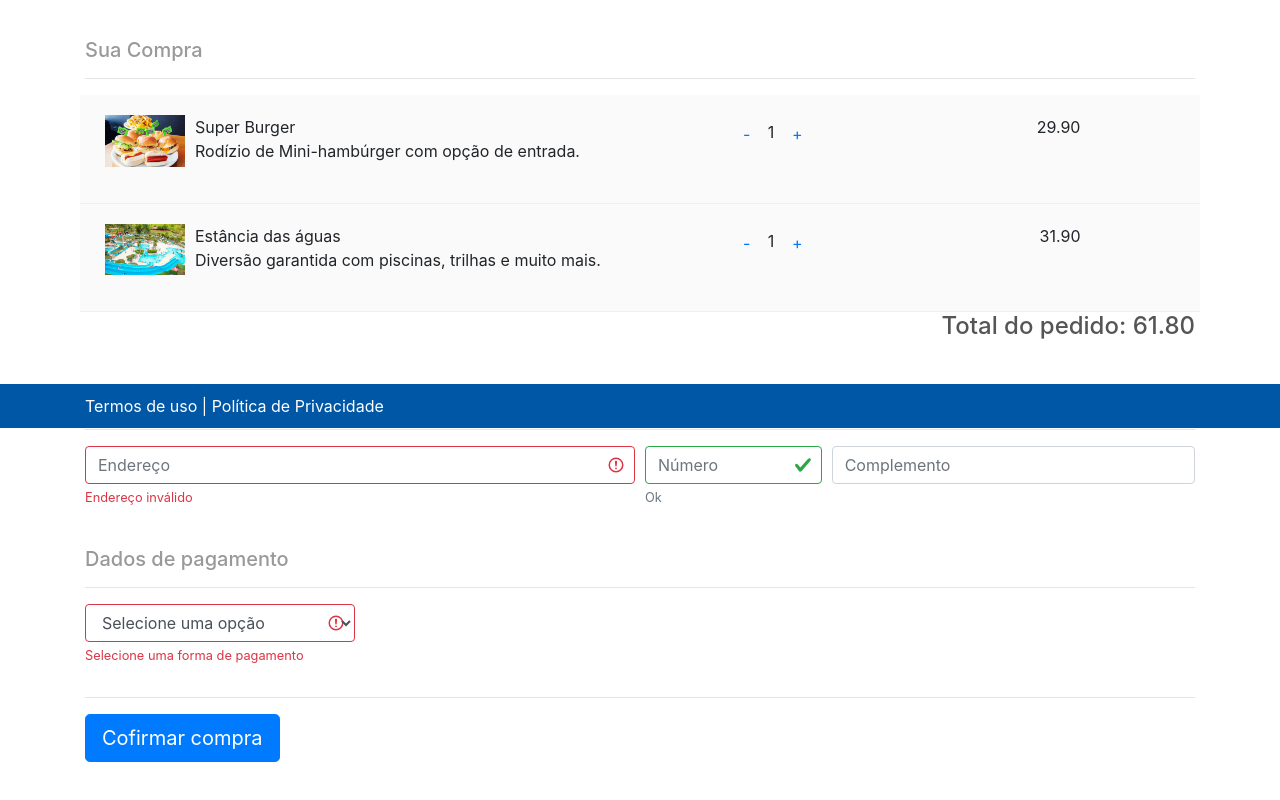
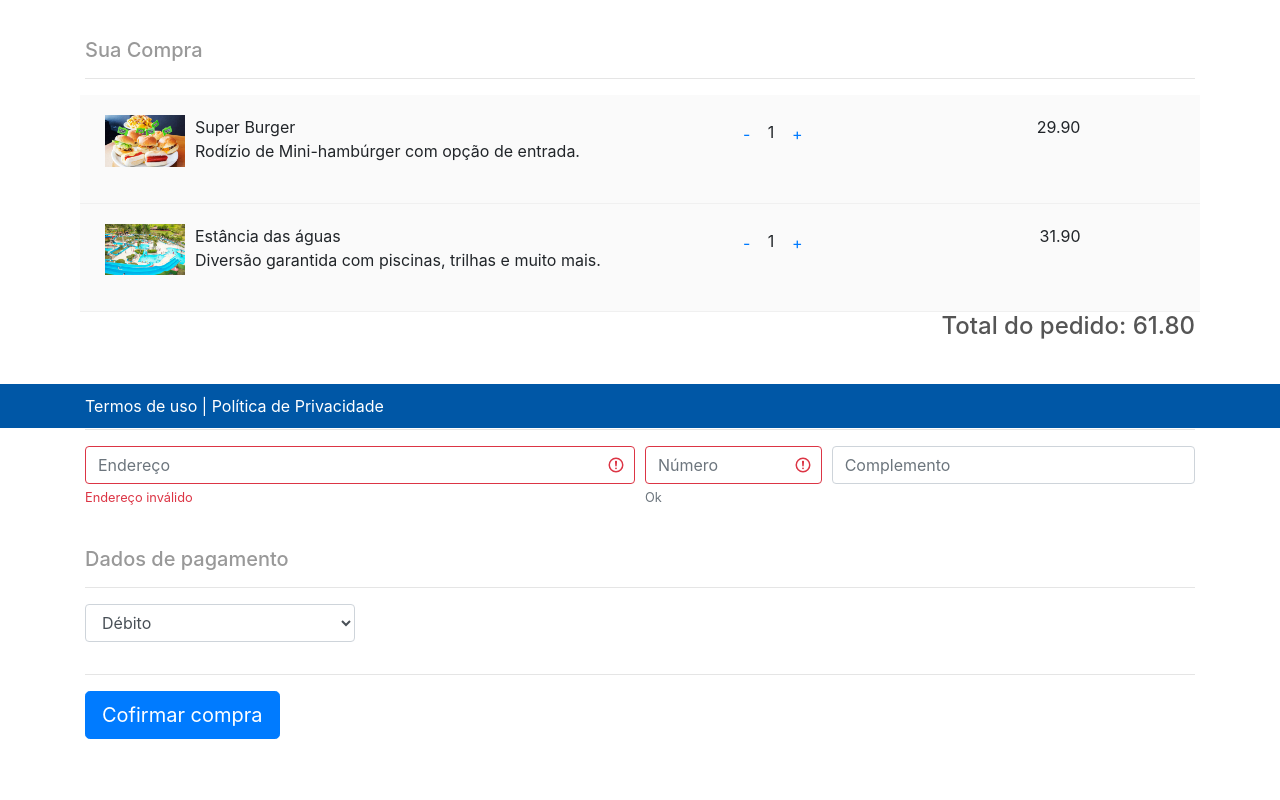
Before and after one commit to goncalveshigino/passaro_urbano, an Angular app: page /ordem-compra in a window 1280 px wide. Shown: the part 372-1172 px from the top of the page. Built offline with nearby package versions, Linux system fonts and the light colour scheme.

Commit message:
feita com sucess0

```diff
--- a/src/app/ordem-compra/ordem-compra.component.html
+++ b/src/app/ordem-compra/ordem-compra.component.html
@@ -65,18 +65,18 @@
             <div class="form-row">
 
                 <div class="form-group col-md-6">
-                    <input type="text" class="form-control is-invalid" placeholder="Endereço" autocomplete="off" minlength="5" required [value]="address" #inputEndereco (input)="atualizaEndereco(inputEndereco.value)">
+                    <input type="text" class="form-control {{ addressValid ? 'is-valid':'is-invalid'}}" placeholder="Endereço" autocomplete="off" minlength="5" required [value]="address" #inputEndereco (input)="atualizaEndereco(inputEndereco.value)">
                     <div class="invalid-feedback">Endereço inválido</div>
                 </div>
 
                 <div class="form-group col-md-2">
-                    <input type="text" class="form-control is-valid" placeholder="Número" autocomplete="off" minlength="1" required [value]="number" #inputNumero (input)="atualizaNumero(inputNumero.value)">
+                    <input type="text" class="form-control {{ numberValid ? 'is-valid':'is-invalid'}}" placeholder="Número " autocomplete="off " minlength="1 " required [value]="number " #inputNumero (input)="atualizaNumero(inputNumero.value) ">
 
-                    <small class="form-text text-muted">Ok</small>
+                    <small class="form-text text-muted ">Ok</small>
                 </div>
 
-                <div class="form-group col-md-4">
-                    <input type="text" class="form-control" placeholder="Complemento" autocomplete="off" [value]="complement" #inputComplemento (input)="atualizaComplemento(inputComplemento.value)">
+                <div class="form-group col-md-4 ">
+                    <input type="text " class="form-control {{ complementValid ? 'is-valid':''}}" placeholder="Complemento " autocomplete="off " [value]="complement " #inputComplemento (input)="atualizaComplemento(inputComplemento.value) ">
                 </div>
 
             </div>
@@ -85,21 +85,21 @@
             <h5>Dados de pagamento</h5>
             <hr />
 
-            <div class="form-row">
+            <div class="form-row ">
 
-                <div class="form-group col-md-3">
-                    <select class="form-control is-invalid" #selectedFormPayment (change)="atualizaFormPayment(selectedFormPayment.value)">
-            <option value="">Selecione uma opção</option>
-            <option value="dinheiro" selected="{{ formPagyment == 'dinheiro' ? 'selected': ''}}">Dinheiro</option>
-            <option value="debito" selected="{{formPagyment == 'debito' ? 'selected': ''}}">Débito</option>
+                <div class="form-group col-md-3 ">
+                    <select class="form-control {{ formPagymentValid ? 'is-valid':''}}" #selectedFormPayment (change)="atualizaFormPayment(selectedFormPayment.value) ">
+            <option value=" ">Selecione uma opção</option>
+            <option value="dinheiro " selected="{{ formPagyment=='dinheiro' ? 'selected': ''}} ">Dinheiro</option>
+            <option value="debito " selected="{{formPagyment=='debito' ? 'selected': ''}} ">Débito</option>
           </select>
 
-                    <div class="invalid-feedback">Selecione uma forma de pagamento</div>
+                    <div class="invalid-feedback ">Selecione uma forma de pagamento</div>
                 </div>
             </div>
 
             <hr />
-            <button type="submit" class="btn btn-primary btn-lg">Cofirmar compra</button>
+            <button type="submit " class="btn btn-primary btn-lg ">Cofirmar compra</button>
         </form>
     </div>
 </div>
--- a/src/app/ordem-compra/ordem-compra.component.ts
+++ b/src/app/ordem-compra/ordem-compra.component.ts
@@ -12,6 +12,13 @@ export class OrdemCompraComponent implements OnInit {
   public complement: string = '';
   public formPagyment: string = '';
 
+
+  // Controllers de validacao dos campos
+  public addressValid: boolean;
+  public numberValid: boolean;
+  public complementValid: boolean;
+  public formPagymentValid: boolean;
+
   constructor() { }
 
   ngOnInit() {
@@ -19,22 +26,40 @@ export class OrdemCompraComponent implements OnInit {
 
   public atualizaEndereco(address: string): void {
     this.address = address
-    console.log(this.address)
+
+    if(this.address.length > 5){
+        this.addressValid = true
+    }else {
+      this.addressValid = false
+    }
   }
 
   public atualizaNumero(number: string): void {
     this.number = number
-    console.log(this.number)
+
+    if(this.number.length >0){
+      this.numberValid = true
+    }else{
+      this.numberValid = false
+    }
   }
 
   public atualizaComplemento(complement: string): void {
     this.complement = complement
-    console.log(this.complement)
+
+    if(this.complement.length>0){
+      this.complementValid = true
+    }
   }
 
   public atualizaFormPayment(formPagyment: string): void {
     this.formPagyment = formPagyment
-    console.log(this.formPagyment)
+
+    if(this.formPagyment.length>0){
+      this.formPagymentValid = true
+    }else {
+      this.formPagymentValid = false
+    }
   }
 
 }
```
